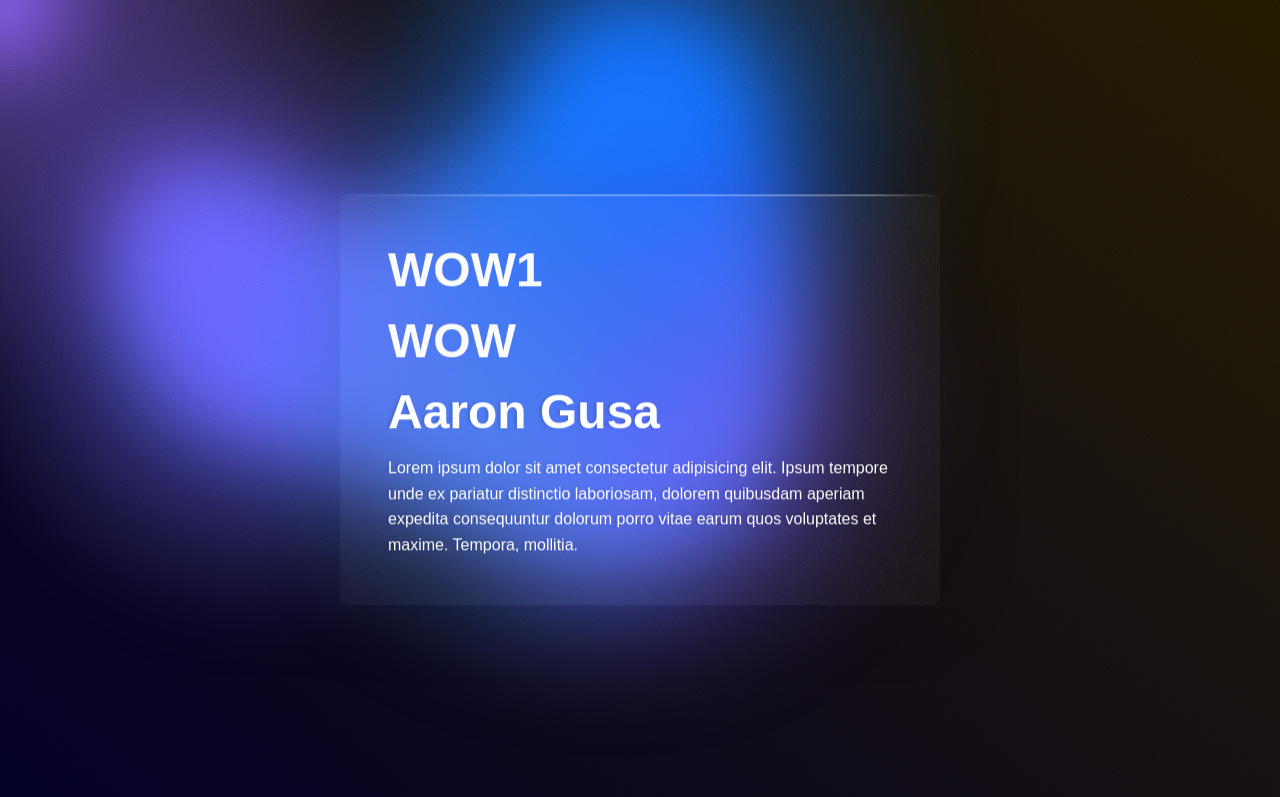
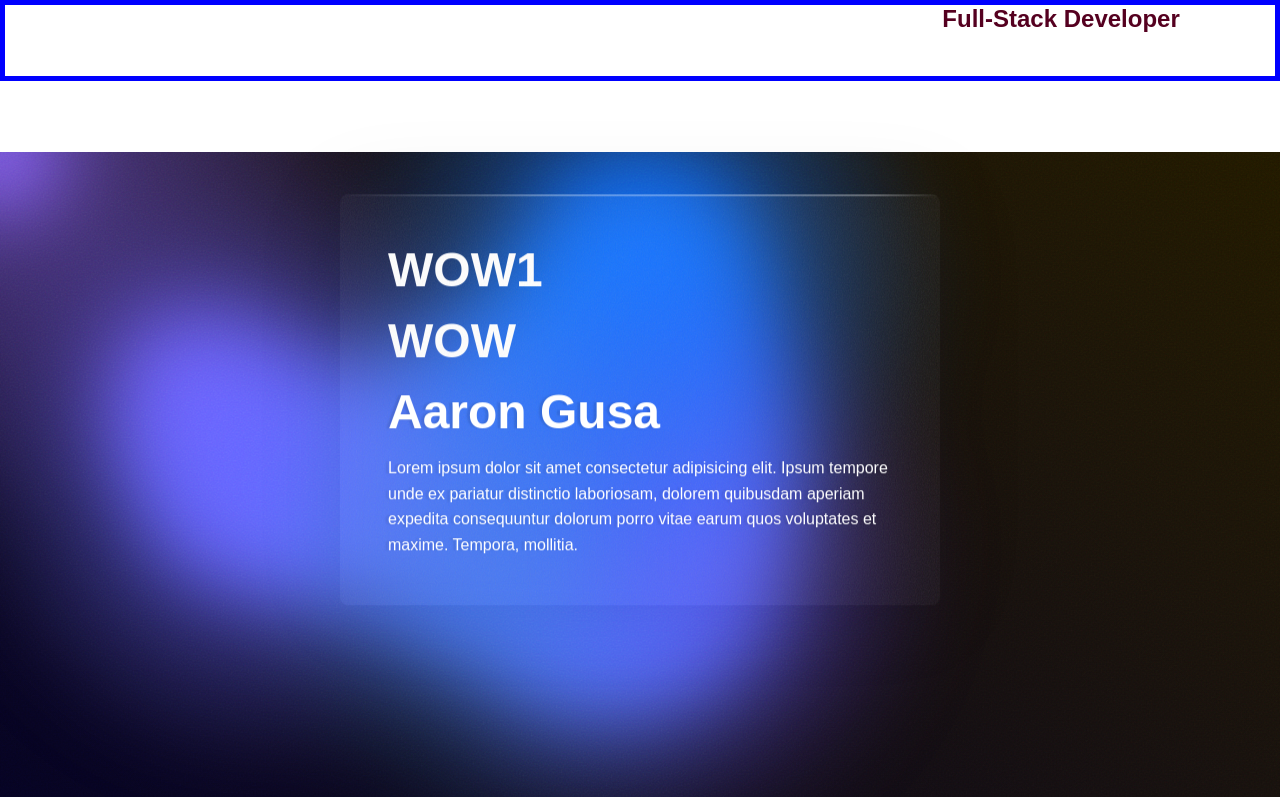
Before and after one commit to AaronGusa/aarongusa, a plain HTML site: page index.html in a window 1280 px wide. Shown: the top 797 px of the page. Drawn offline with Linux system fonts and the light colour scheme.

Commit message:
Deploy fix

```diff
--- a/index.html
+++ b/index.html
@@ -6,16 +6,16 @@
         <title>Aaron Gusa</title>
         <link rel="stylesheet" href="style.css">
     </head>
-    <!-- <header >
+    <header >
         <div>
             <h1>Aaron Gusa</h1>
         </div>
         <div class="move-container">
             <h2 class="move-head">Full-Stack Developer</h2>
         </div>
-    </header> -->
+    </header>
     <body>
-
+        <h1>Content</h1>
         <div class="card">
             <div><h1>WOW1</h1></div>
             <svg
--- a/style.css
+++ b/style.css
@@ -4,7 +4,7 @@ header {
     border: 5px solid  blue;
     overflow: hidden;
     flex-shrink: 1;
-
+    z-index: 0;
 }
 
 .move-container {
```
